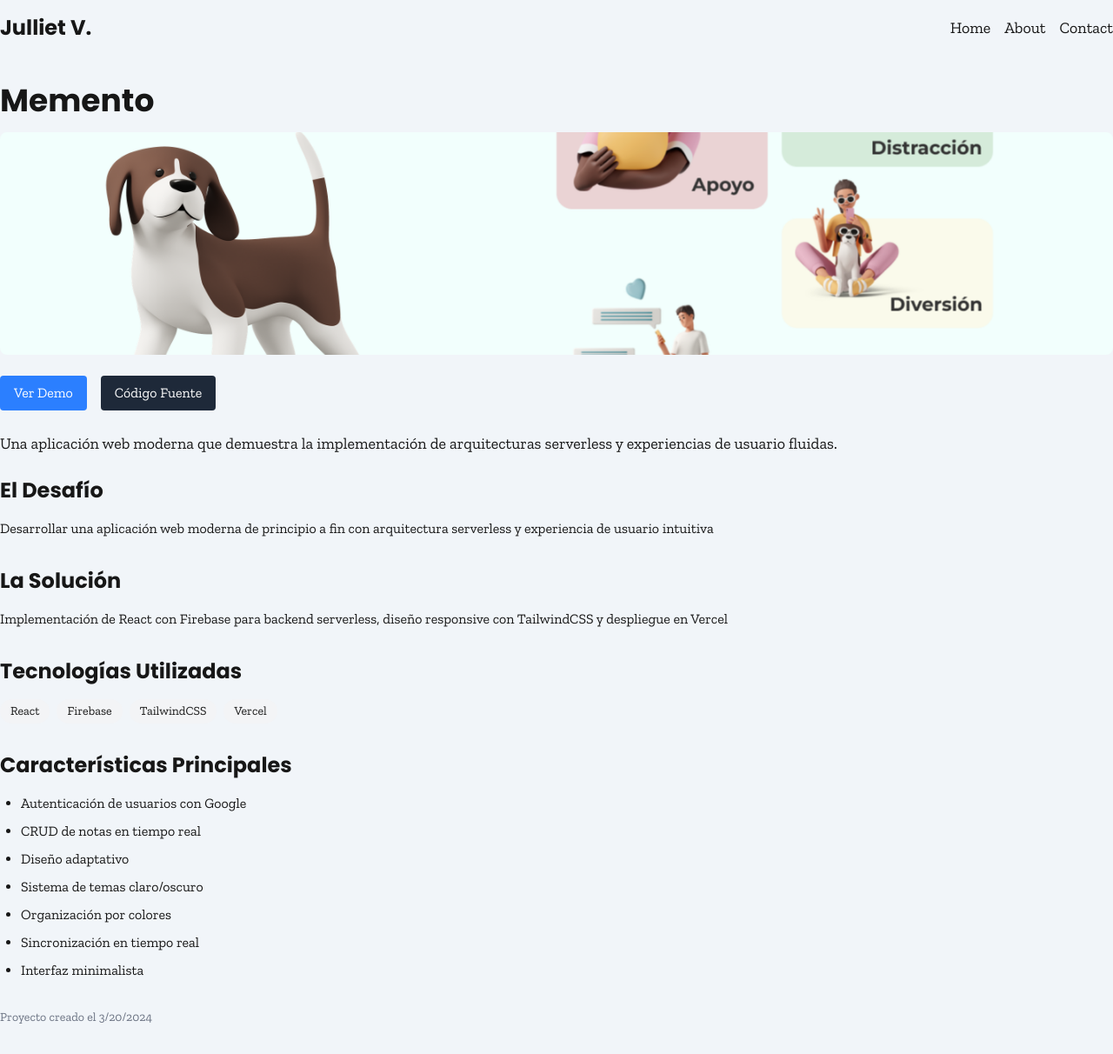
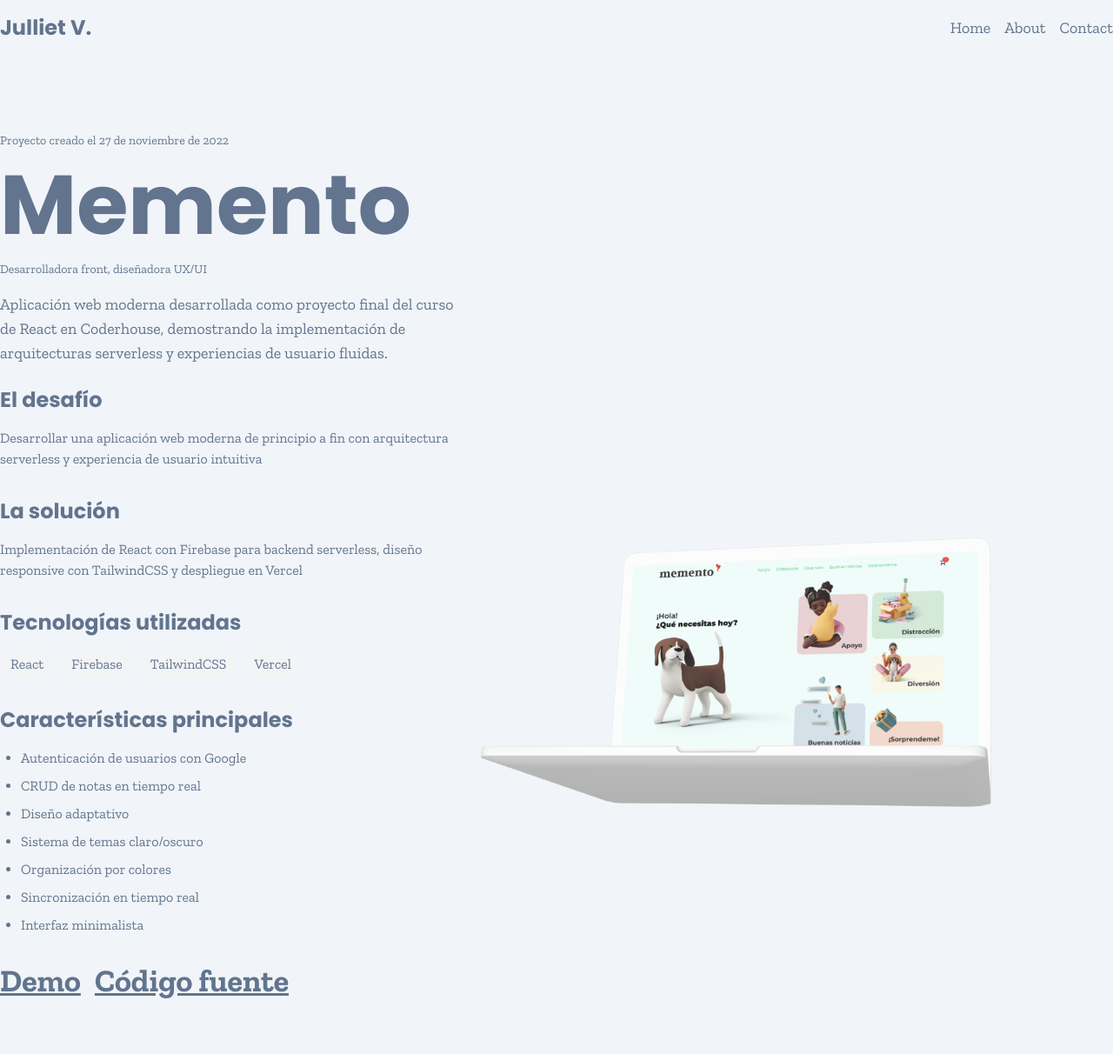
Before and after one commit to JullietV/2025, a Next.js app: page /es/projects/1 in a window 1280 px wide. Shown: the whole page at 87% size. Built offline with nearby package versions, Linux system fonts and the light colour scheme; a web font is replaced by a local one.

Commit message:
:lipstick: Reorganize deisgn

```diff
--- a/src/app/[locale]/projects/[id]/page.tsx
+++ b/src/app/[locale]/projects/[id]/page.tsx
@@ -1,7 +1,7 @@
 import { getProjectById } from '@/lib/projects'
 import { notFound } from 'next/navigation'
 import Link from 'next/link'
-
+import Image from 'next/image'
 export default async function ProjectPage({
   params: { id }
 }: {
@@ -14,51 +14,39 @@ export default async function ProjectPage({
   }
 
   return (
-    <article className="container mx-auto w-[1400px] max-w-full py-8">
-      <h1 className="text-4xl font-bold mb-4">{project.title}</h1>
-      <img
-        src={project.imageUrl}
-        alt={project.title}
-        className="w-full h-64 object-cover rounded-lg mb-6"
-      />
-
-      <div className="flex gap-4 mb-6">
-        <Link
-          href={project.liveUrl}
-          target="_blank"
-          className="bg-blue-500 text-white px-4 py-2 rounded hover:bg-blue-600"
-        >
-          Ver Demo
-        </Link>
-        <Link
-          href={project.githubUrl}
-          target="_blank"
-          className="bg-gray-800 text-white px-4 py-2 rounded hover:bg-gray-900"
-        >
-          Código Fuente
-        </Link>
-      </div>
-
+    <article className="container mx-auto w-[1400px] max-w-full py-8 mt-14">
+      <div className="grid grid-cols-12 gap-4 items-end h-full text-slate-500">
+        <div className="col-span-12 md:col-span-5">
+          <p className="text-sm mb-4">Proyecto creado el {new Date(project.createdAt).toLocaleDateString(
+            'es-ES',
+            {
+              year: 'numeric',
+              month: 'long',
+              day: 'numeric'
+            }
+          )}</p>
+          <h1 className="text-8xl font-bold mb-4">{project.title}</h1>
+          <p className="text-sm mb-4">{project.role?.map(role => role).join(', ')}</p>
           <div className="prose max-w-none">
             <p className="text-lg mb-6">{project.description}</p>
 
             <section className="mb-8">
-          <h2 className="text-2xl font-bold mb-4">El Desafío</h2>
+              <h2 className="text-2xl font-bold mb-4">El desafío</h2>
               <p>{project.details.challenge}</p>
             </section>
 
             <section className="mb-8">
-          <h2 className="text-2xl font-bold mb-4">La Solución</h2>
+              <h2 className="text-2xl font-bold mb-4">La solución</h2>
               <p>{project.details.solution}</p>
             </section>
 
             <section className="mb-8">
-          <h2 className="text-2xl font-bold mb-4">Tecnologías Utilizadas</h2>
+              <h2 className="text-2xl font-bold mb-4">Tecnologías utilizadas</h2>
               <div className="flex flex-wrap gap-2">
                 {project.technologies.map(tech => (
                   <span
                     key={tech}
-                className="bg-gray-100 dark:bg-gray-800 px-3 py-1 rounded-full text-sm"
+                    className="bg-gray-100 dark:bg-gray-800 px-3 py-1 rounded-full"
                   >
                     {tech}
                   </span>
@@ -67,18 +55,46 @@ export default async function ProjectPage({
             </section>
 
             <section className="mb-8">
-          <h2 className="text-2xl font-bold mb-4">Características Principales</h2>
+              <h2 className="text-2xl font-bold mb-4">Características principales</h2>
               <ul className="list-disc pl-6">
                 {project.details.features.map((feature, index) => (
                   <li key={index} className="mb-2">{feature}</li>
                 ))}
               </ul>
             </section>
+            <div className="flex gap-4 mb-6">
 
-        <footer className="text-sm text-gray-500 mt-8">
-          Proyecto creado el {new Date(project.createdAt).toLocaleDateString()}
-        </footer>
+              <Link
+                href={project.liveUrl}
+                target="_blank"
+                className="text-4xl font-bold hover:text-indigo-500 underline"
+              >
+                Demo
+              </Link>
+              <Link
+                href={project.githubUrl}
+                target="_blank"
+                className="text-4xl font-bold hover:text-indigo-500 underline"
+              >
+                Código fuente
+              </Link>
+
             </div>
+
+          </div>
+        </div>
+        <div className="col-span-12 md:col-span-7">
+          <Image
+            src={project.images[0]}
+            alt={project.title}
+            width={1000}
+            height={1000}
+            className="w-full h-full object-contain"
+            objectFit="contain"
+          />
+        </div>
+      </div>
+
     </article>
   )
 }
--- a/src/components/Layout/Nav.tsx
+++ b/src/components/Layout/Nav.tsx
@@ -5,9 +5,9 @@ export default function Nav({ locale }: { locale: string | undefined }) {
   return (
     <nav className="flex justify-between items-center py-4 mx-auto w-[1400px] max-w-full">
       <Link href={`/${locale}`}>
-        <h1 className="text-2xl font-bold ">Julliet V.</h1>
+        <h1 className="text-2xl font-bold text-slate-500">Julliet V.</h1>
       </Link>
-      <ul className="flex gap-4 text-lg">
+      <ul className="flex gap-4 text-lg text-slate-500">
         <li>Home</li>
         <li>About</li>
         <li>Contact</li>
--- a/src/data/projects.json
+++ b/src/data/projects.json
@@ -3,14 +3,19 @@
     {
       "id": "1",
       "title": "Memento",
-      "description": "Una aplicación web moderna que demuestra la implementación de arquitecturas serverless y experiencias de usuario fluidas.",
+      "description": "Aplicación web moderna desarrollada como proyecto final del curso de React en Coderhouse, demostrando la implementación de arquitecturas serverless y experiencias de usuario fluidas.",
       "technologies": [
         "React",
         "Firebase",
         "TailwindCSS",
         "Vercel"
       ],
-      "imageUrl": "/projects/memento/inicio.png",
+      "coverImage": "/projects/memento/inicio.png",
+      "images": [
+        "/projects/memento/laptop_mockup.png",
+        "/projects/memento/inicio.png"
+
+      ],
       "githubUrl": "https://github.com/JullietV/react34785",
       "liveUrl": "https://memento-blue.vercel.app/",
       "details": {
@@ -26,7 +31,9 @@
           "Interfaz minimalista"
         ]
       },
-      "createdAt": "2024-03-20"
+      "role": ["Desarrolladora front, diseñadora UX/UI"],
+      "purpose": "Proyecto final destacado del curso de Desarrollo Frontend con React en Coderhouse, obteniendo la máxima calificación",
+      "createdAt": "2022-11-27"
     }
   ]
 }
--- a/src/types/project.ts
+++ b/src/types/project.ts
@@ -3,7 +3,10 @@ export interface Project {
   title: string;
   description: string;
   technologies: string[];
-  imageUrl: string;
+  coverImage: string;
+  purpose: string;
+  role: string[];
+  images: string[];
   githubUrl: string;
   liveUrl: string;
   details: {
```
Also changed, not shown: public/projects/memento/laptop_mockup.png (added). Lines whose indentation alone changed are shown as unchanged.
